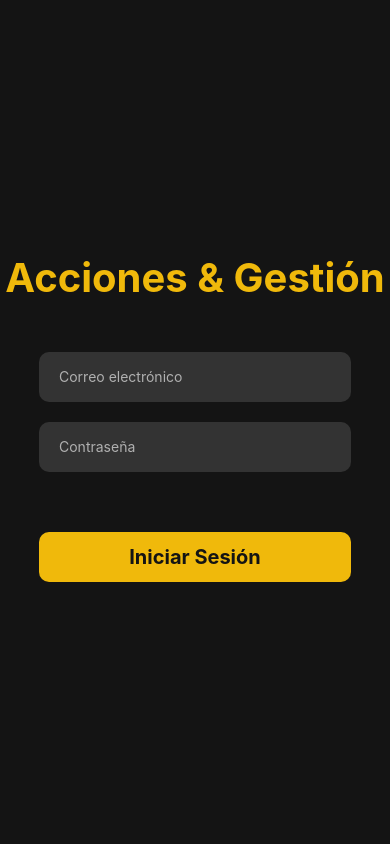
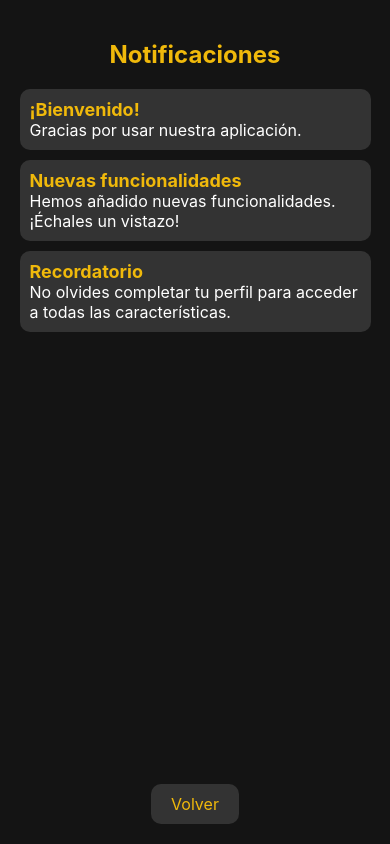
Before and after one commit to Julio937/ProyectoPMovil, a React Native app: screen /Notifications in a window 390 px wide. Built offline with nearby package versions, Linux system fonts and the light colour scheme.

Commit message:
Hub de notificaciones
Se agrego la sección de notificaciones

```diff
--- a/App.js
+++ b/App.js
@@ -5,6 +5,7 @@ import BalanceScreen from './paginas/BalanceScreen';
 import ConfigurationScreen from './paginas/ConfigurationScreen';
 import HomeScreen from './paginas/HomeScreen';
 import LoginScreen from './paginas/LoginScreen';
+import NotificationsScreen from './paginas/NotificationsScreen';
 import TradeScreen from './paginas/TradeScreen';
 import TransactionsScreen from './paginas/Transactions';
 
@@ -20,6 +21,7 @@ export default function App() {
         <Stack.Screen name='Configuration' component={ConfigurationScreen} options={{ headerShown: false }} />
         <Stack.Screen name='Trade' component={TradeScreen} options={{ headerShown: false }} />
         <Stack.Screen name='Transactions' component={TransactionsScreen} options={{ headerShown: false }} />
+        <Stack.Screen name='Notifications' component={NotificationsScreen} options={{ headerShown: false }} />
       </Stack.Navigator>
     </NavigationContainer>
   );
--- a/paginas/ConfigurationScreen.js
+++ b/paginas/ConfigurationScreen.js
@@ -21,6 +21,9 @@ export default function ConfigurationScreen() {
   const handTransactions = () => {
     navigation.navigate('Transactions');
   };
+  const handleNotifications = () => {
+    navigation.navigate('Notifications');
+  };
 
   return (
     <View style={styles.container}>
@@ -31,17 +34,13 @@ export default function ConfigurationScreen() {
         </TouchableOpacity>
       </View>
       <ScrollView style={styles.settingsList}>
-        <TouchableOpacity style={styles.settingItem}>
+        <TouchableOpacity style={styles.settingItem} onPress={handleNotifications}>
           <Text style={styles.settingText}>Notificaciones</Text>
           <Ionicons name='notifications-outline' size={24} color='#F0B90B' />
         </TouchableOpacity>
         <TouchableOpacity style={styles.settingItem}>
           <Text style={styles.settingText}>Idioma</Text>
           <Ionicons name='language-outline' size={24} color='#F0B90B' />
-        </TouchableOpacity>
-        <TouchableOpacity style={styles.settingItem}>
-          <Text style={styles.settingText}>Tema</Text>
-          <Ionicons name='color-palette-outline' size={24} color='#F0B90B' />
         </TouchableOpacity>
       </ScrollView>
       <View style={styles.bottomMenu}>
--- /dev/null
+++ b/paginas/NotificationsScreen.js
@@ -0,0 +1,77 @@
+import React from 'react';
+import { StyleSheet, Text, TouchableOpacity, View } from 'react-native';
+
+export default function NotificationsScreen({ navigation }) {
+  const handleGoBack = () => {
+    navigation.goBack();
+  };
+
+  // Notificaciones de ejemplo
+  const dummyNotifications = [
+    { id: 1, title: '¡Bienvenido!', message: 'Gracias por usar nuestra aplicación.' },
+    { id: 2, title: 'Nuevas funcionalidades', message: 'Hemos añadido nuevas funcionalidades. ¡Échales un vistazo!' },
+    {
+      id: 3,
+      title: 'Recordatorio',
+      message: 'No olvides completar tu perfil para acceder a todas las características.',
+    },
+  ];
+
+  return (
+    <View style={styles.container}>
+      <Text style={styles.headerText}>Notificaciones</Text>
+      {dummyNotifications.map((notification) => (
+        <View key={notification.id} style={styles.notification}>
+          <Text style={styles.notificationTitle}>{notification.title}</Text>
+          <Text style={styles.notificationMessage}>{notification.message}</Text>
+        </View>
+      ))}
+      <TouchableOpacity style={styles.goBackButton} onPress={handleGoBack}>
+        <Text style={styles.goBackButtonText}>Volver</Text>
+      </TouchableOpacity>
+    </View>
+  );
+}
+
+const styles = StyleSheet.create({
+  container: {
+    flex: 1,
+    backgroundColor: '#141414',
+    alignItems: 'center',
+    paddingTop: 40,
+  },
+  headerText: {
+    color: '#F0B90B',
+    fontSize: 24,
+    fontWeight: 'bold',
+    marginBottom: 20,
+  },
+  notification: {
+    backgroundColor: '#333',
+    padding: 10,
+    borderRadius: 10,
+    marginBottom: 10,
+    width: '90%',
+  },
+  notificationTitle: {
+    color: '#F0B90B',
+    fontSize: 18,
+    fontWeight: 'bold',
+  },
+  notificationMessage: {
+    color: 'white',
+    fontSize: 16,
+  },
+  goBackButton: {
+    position: 'absolute',
+    bottom: 20,
+    backgroundColor: '#333',
+    paddingVertical: 10,
+    paddingHorizontal: 20,
+    borderRadius: 10,
+  },
+  goBackButtonText: {
+    color: '#F0B90B',
+    fontSize: 16,
+  },
+});
```
